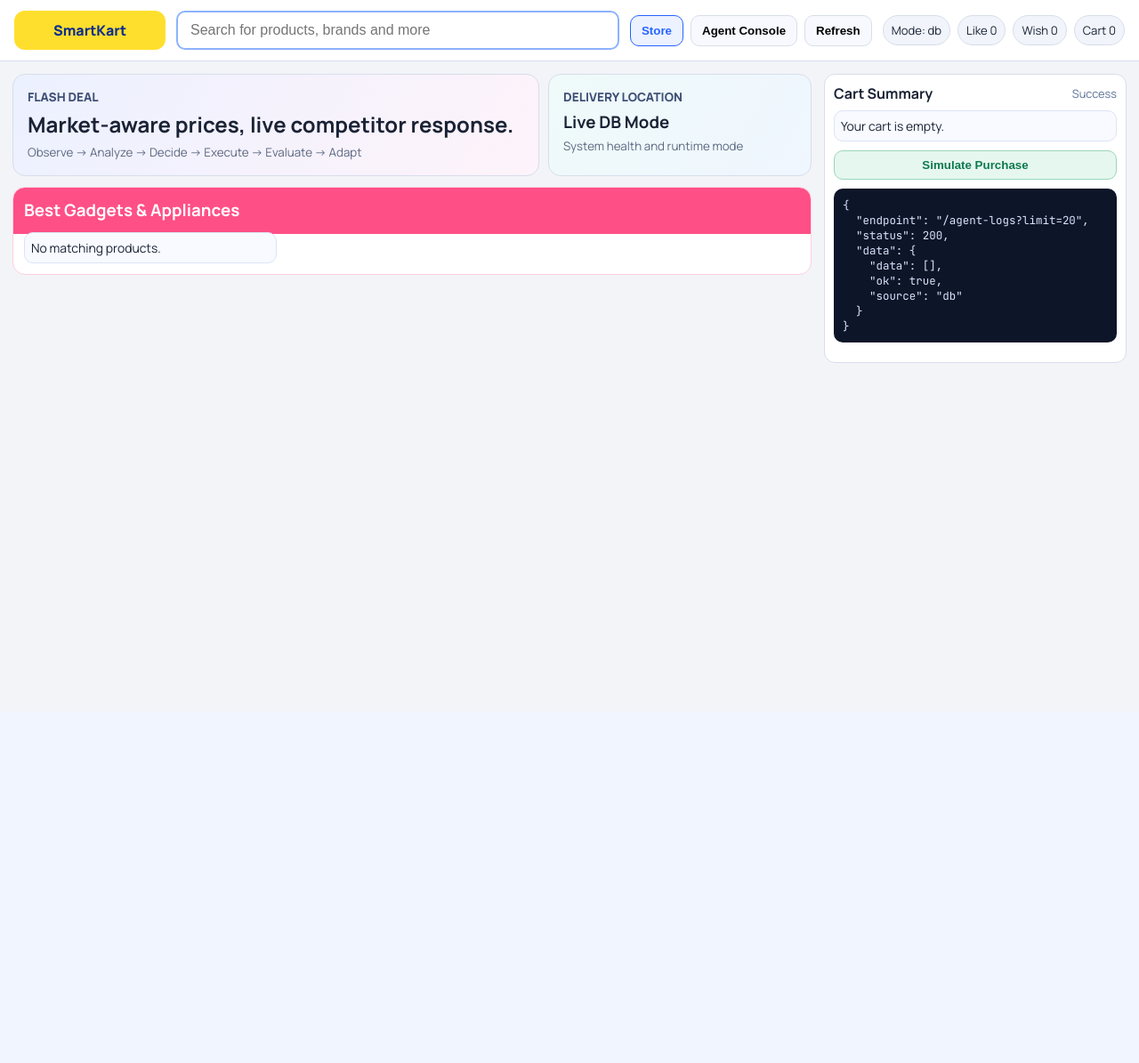
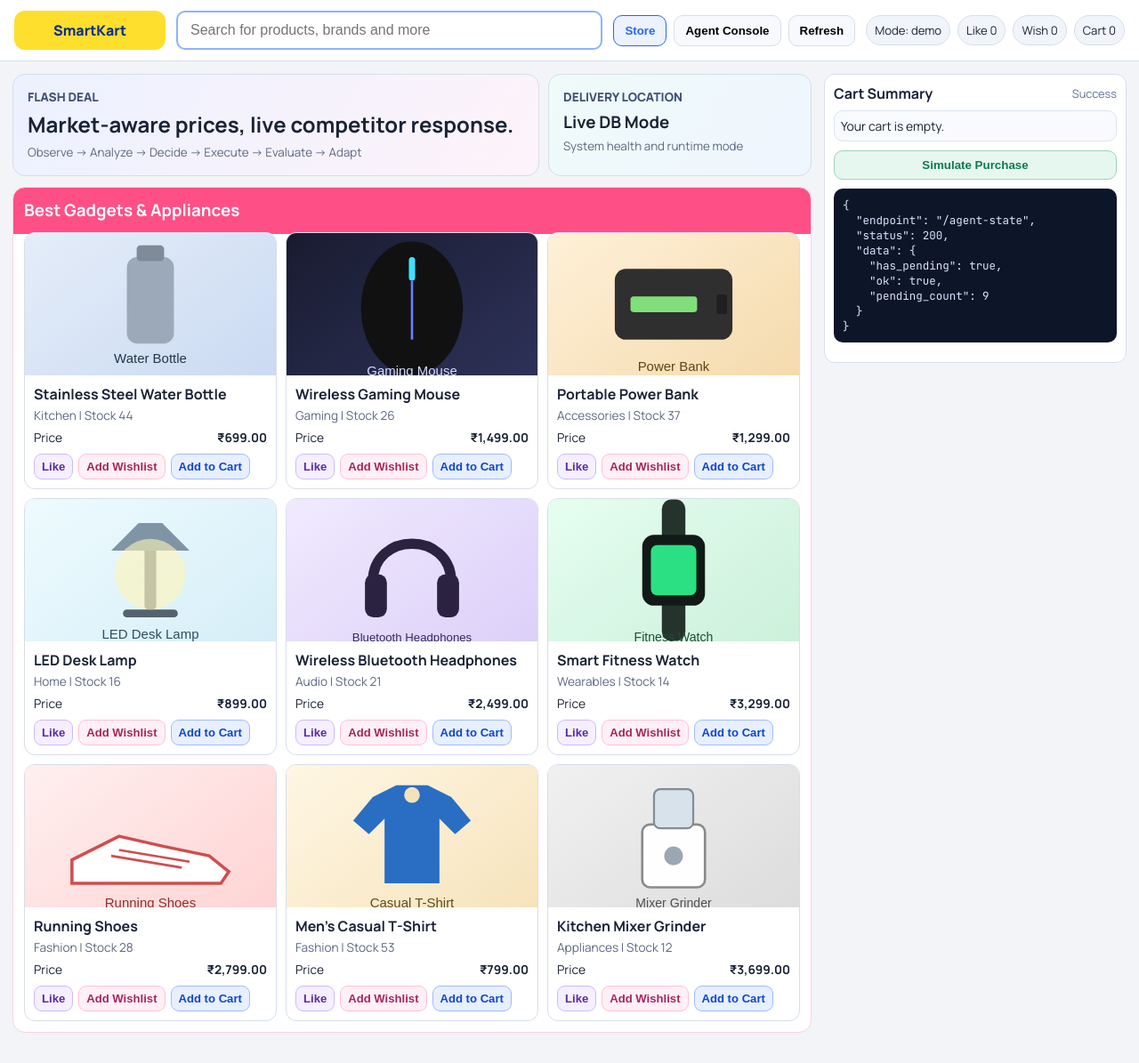
Before and after one commit to rakeshpakala7/vhack2.0, a Flask app: page / in a window 1280 px wide. Shown: the whole page at 89% size. Before the commit the page ends 408 px from the top, so only its background shows below. Run offline with Flask 3, Linux system fonts and the light colour scheme; data that the repository does not hold is empty.

Commit message:
Implement stable local product images and improve agent analysis/apply flow

```diff
--- a/app.py
+++ b/app.py
@@ -3,25 +3,40 @@ import random
 from flask import Flask, jsonify, render_template, request
 from services.product_service import get_all_products
 from services.sales_service import simulate_sales, get_sales_trend
-from services.agent_service import run_agent
 from db_config import get_connection
 
 app = Flask(__name__)
 
 DEMO_PRODUCTS = [
-    {"id": 1, "name": "Noise Buds Pro", "price": 89.0, "stock": 28, "category": "Audio"},
-    {"id": 2, "name": "Aero Smart Watch X", "price": 149.0, "stock": 19, "category": "Wearables"},
-    {"id": 3, "name": "PowerMax 20K Bank", "price": 59.0, "stock": 42, "category": "Accessories"},
-    {"id": 4, "name": "TrimEdge Groom Kit", "price": 69.0, "stock": 25, "category": "Grooming"},
-    {"id": 5, "name": "Volt Gaming Mouse", "price": 39.0, "stock": 31, "category": "Gaming"},
-    {"id": 6, "name": "AirCool Desk Fan", "price": 45.0, "stock": 15, "category": "Home"},
+    {"id": 1, "name": "Stainless Steel Water Bottle", "price": 699.0, "stock": 44, "category": "Kitchen"},
+    {"id": 2, "name": "Wireless Gaming Mouse", "price": 1499.0, "stock": 26, "category": "Gaming"},
+    {"id": 3, "name": "Portable Power Bank", "price": 1299.0, "stock": 38, "category": "Accessories"},
+    {"id": 4, "name": "LED Desk Lamp", "price": 899.0, "stock": 19, "category": "Home"},
+    {"id": 5, "name": "Wireless Bluetooth Headphones", "price": 2499.0, "stock": 21, "category": "Audio"},
+    {"id": 6, "name": "Smart Fitness Watch", "price": 3299.0, "stock": 14, "category": "Wearables"},
+    {"id": 7, "name": "Running Shoes", "price": 2799.0, "stock": 32, "category": "Fashion"},
+    {"id": 8, "name": "Men's Casual T-Shirt", "price": 799.0, "stock": 55, "category": "Fashion"},
+    {"id": 9, "name": "Kitchen Mixer Grinder", "price": 3699.0, "stock": 12, "category": "Appliances"},
 ]
+REQUESTED_PRODUCT_NAMES = {p["name"] for p in DEMO_PRODUCTS}
+PRODUCT_IMAGE_FILES = {
+    "Stainless Steel Water Bottle": "stainless_steel_water_bottle.svg",
+    "Wireless Gaming Mouse": "wireless_gaming_mouse.svg",
+    "Portable Power Bank": "portable_power_bank.svg",
+    "LED Desk Lamp": "led_desk_lamp.svg",
+    "Wireless Bluetooth Headphones": "wireless_bluetooth_headphones.svg",
+    "Smart Fitness Watch": "smart_fitness_watch.svg",
+    "Running Shoes": "running_shoes.svg",
+    "Men's Casual T-Shirt": "mens_casual_tshirt.svg",
+    "Kitchen Mixer Grinder": "kitchen_mixer_grinder.svg",
+}
 
 UI_STATE = {
     "likes": set(),
     "wishlist": set(),
     "cart": {},
-    "demo_logs": []
+    "demo_logs": [],
+    "pending_decisions": []
 }
 
 
@@ -55,7 +70,10 @@ def _normalize_products(rows):
 
 def _get_products():
     if _db_is_available():
-        return _normalize_products(get_all_products()), "db"
+        db_products = _normalize_products(get_all_products())
+        filtered = [p for p in db_products if p["name"] in REQUESTED_PRODUCT_NAMES]
+        if filtered:
+            return filtered, "db"
     return [dict(p) for p in DEMO_PRODUCTS], "demo"
 
 
@@ -88,8 +106,9 @@ def _demand_for_product(product, source):
     return max(20, min(95, 100 - product["stock"] + ((product["id"] * 11) % 21)))
 
 
-def _product_image_url(product_id):
-    return f"https://picsum.photos/seed/shop-{product_id}/480/320"
+def _product_image_url(product_name, product_id):
+    filename = PRODUCT_IMAGE_FILES.get(str(product_name), f"product_{int(product_id)}.svg")
+    return f"/static/images/{filename}"
 
 
 def _enrich_products(products, source):
@@ -108,7 +127,7 @@ def _enrich_products(products, source):
             "liked": p["id"] in UI_STATE["likes"],
             "wishlisted": p["id"] in UI_STATE["wishlist"],
             "cart_qty": cart_qty,
-            "image_url": _product_image_url(p["id"])
+            "image_url": _product_image_url(p["name"], p["id"])
         })
     return enriched
 
@@ -147,44 +166,116 @@ def _run_demo_agent(products, source):
     for p in products:
         demand = _demand_for_product(p, source)
         competitor = _competitor_price(p["price"], p["id"])
-        action = "no_action"
-        discount = 0.0
-        reason = "Market conditions are balanced."
+        trend = _trend_for_product(p, source)
+        stock = int(p["stock"])
+        price = float(p["price"])
 
-        if p["stock"] > 32 and demand < 45:
-            action = "discount"
-            discount = 12.0
-            reason = "High stock and weak demand detected."
-        elif competitor < p["price"] and demand < 60:
-            action = "discount"
-            discount = 6.0
-            reason = "Competitor undercutting while demand is soft."
-        elif p["stock"] < 8 and demand > 70:
-            reason = "Protecting margin due to low stock and strong demand."
+        action = "decrease_price"
+        action_value = 2.0
+        reason = "Baseline micro-adjustment to keep price movement active."
 
-        before_price = p["price"]
-        after_price = before_price
-        success = False
+        if demand >= 70 and stock <= 15:
+            action = "increase_price"
+            action_value = 8.0
+            reason = "Demand is high and stock is low."
+        elif stock >= 40 and demand <= 45:
+            action = "decrease_price"
+            action_value = 10.0
+            reason = "Stock is high and demand is weak."
+        elif competitor < price and demand < 60:
+            action = "decrease_price"
+            action_value = 6.0
+            reason = "Competitor price is lower while demand is not strong."
+        elif competitor > price and trend == "up" and demand > 68:
+            action = "increase_price"
+            action_value = 4.0
+            reason = "Demand trend is up and competitor is priced higher."
+        elif demand >= 55 or stock <= 20:
+            action = "increase_price"
+            action_value = 3.0
+            reason = "Healthy demand or tighter stock supports a small increase."
 
-        if action == "discount" and discount > 0:
-            after_price = round(before_price * (1 - discount / 100), 2)
-            p["price"] = after_price
-            success = True
+        if action == "increase_price":
+            after_price = round(price * (1 + action_value / 100), 2)
+        else:
+            after_price = round(price * (1 - action_value / 100), 2)
+
+        results.append({
+            "product_id": p["id"],
+            "name": p["name"],
+            "problem": f"demand={demand}, stock={stock}, competitor={competitor}, trend={trend}",
+            "action": action,
+            "action_value": action_value,
+            "reason": reason,
+            "before_price": price,
+            "after_price": after_price,
+            "success": False
+        })
+    return results
+
+
+def _analyze_agent(products, source):
+    decisions = _run_demo_agent(products, source)
+    UI_STATE["pending_decisions"] = decisions
+    return decisions
+
+
+def _apply_agent_decisions(source):
+    decisions = list(UI_STATE["pending_decisions"])
+    if not decisions:
+        return []
+
+    by_id = {p["id"]: p for p in DEMO_PRODUCTS}
+
+    if source == "db":
+        conn = get_connection()
+        cursor = conn.cursor()
+
+    applied = []
+    for decision in decisions:
+        action = decision.get("action", "no_action")
+        product_id = int(decision.get("product_id", 0))
+        after_price = float(decision.get("after_price", 0))
+        success = action in ("increase_price", "decrease_price") and after_price > 0
+
+        if success:
+            if source == "db":
+                cursor.execute("UPDATE products SET price=%s WHERE id=%s", (after_price, product_id))
+            else:
+                target = by_id.get(product_id)
+                if target:
+                    target["price"] = after_price
 
         log = {
-            "product_id": p["id"],
-            "problem": f"demand={demand}, stock={p['stock']}, competitor={competitor}",
-            "action": action,
-            "action_value": discount,
-            "reason": reason,
-            "before_price": before_price,
-            "after_price": after_price,
+            **decision,
             "success": success
         }
+
+        if source == "db":
+            cursor.execute("""
+                INSERT INTO agent_logs
+                (product_id, problem, action, action_value, reason, before_price, after_price, success)
+                VALUES (%s,%s,%s,%s,%s,%s,%s,%s)
+            """, (
+                product_id,
+                decision.get("problem", ""),
+                action,
+                float(decision.get("action_value", 0)),
+                decision.get("reason", ""),
+                float(decision.get("before_price", 0)),
+                after_price,
+                success
+            ))
+
         _record_demo_log(log)
-        results.append(log)
+        applied.append(log)
 
-    return results
+    if source == "db":
+        conn.commit()
+        conn.close()
+
+    UI_STATE["pending_decisions"] = []
+    return applied
 
 
 @app.route("/")
@@ -405,12 +496,46 @@ def simulate_purchase():
 @app.route("/run-agent")
 def run():
     products_data, source = _get_products()
-    if source == "db":
-        try:
-            return jsonify(run_agent())
-        except Exception:
-            pass
-    return jsonify(_run_demo_agent(products_data, source))
+    decisions = _analyze_agent(products_data, source)
+    return jsonify({
+        "ok": True,
+        "stage": "analysis",
+        "message": "Analysis completed. Review and apply decisions.",
+        "data": decisions
+    })
+
+
+@app.route("/apply-agent-decisions", methods=["POST"])
+def apply_agent_decisions():
+    _, source = _get_products()
+    try:
+        applied = _apply_agent_decisions(source)
+    except Exception as e:
+        return jsonify({"ok": False, "error": "apply_failed", "message": str(e)}), 500
+
+    if not applied:
+        return jsonify({
+            "ok": False,
+            "error": "no_pending_decisions",
+            "message": "Run agent analysis before applying decisions."
+        }), 400
+
+    return jsonify({
+        "ok": True,
+        "stage": "applied",
+        "message": "Price changes applied successfully.",
+        "data": applied
+    })
+
+
+@app.route("/agent-state")
+def agent_state():
+    pending = UI_STATE.get("pending_decisions", [])
+    return jsonify({
+        "ok": True,
+        "pending_count": len(pending),
+        "has_pending": len(pending) > 0
+    })
 
 
 @app.route("/agent-logs")
--- a/static/app.js
+++ b/static/app.js
@@ -14,6 +14,7 @@ const competitorPanel = document.getElementById("competitorPanel");
 const strategyPanel = document.getElementById("strategyPanel");
 const logPanel = document.getElementById("logPanel");
 const memoryPanel = document.getElementById("memoryPanel");
+const applyAgentBtn = document.getElementById("applyAgentBtn");
 
 let storeCache = {
     source: "--",
@@ -32,7 +33,12 @@ function setOutput(data) {
 }
 
 function money(value) {
-    return `$${Number(value || 0).toFixed(2)}`;
+    return Number(value || 0).toLocaleString("en-IN", {
+        style: "currency",
+        currency: "INR",
+        minimumFractionDigits: 2,
+        maximumFractionDigits: 2
+    });
 }
 
 async function api(path, options = {}) {
@@ -97,8 +103,6 @@ function productCard(product) {
                 <h4>${product.name}</h4>
                 <p class="meta">${product.category} | Stock ${product.stock}</p>
                 <div class="metric"><span>Price</span><strong>${money(product.price)}</strong></div>
-                <div class="metric"><span>Competitor</span><strong>${money(product.competitor_price)}</strong></div>
-                <div class="metric"><span>Demand</span><strong>${product.demand}/100</strong></div>
                 <div class="actions">
                     <button class="btn-small like" data-like="${product.id}">${liked}</button>
                     <button class="btn-small wish" data-wishlist="${product.id}">${wish}</button>
@@ -193,6 +197,11 @@ async function loadStore() {
     renderCart();
 }
 
+async function refreshApplyButtonState() {
+    const res = await api("/agent-state");
+    applyAgentBtn.disabled = !(res.ok && res.data?.has_pending);
+}
+
 function drawList(target, rows, renderer) {
     target.innerHTML = "";
     if (!rows.length) {
@@ -284,17 +293,35 @@ document.getElementById("refreshBtn").addEventListener("click", async () => {
     await loadStore();
     await loadAgentPanels();
     await loadHealth();
+    await refreshApplyButtonState();
 });
 document.getElementById("healthBtn").addEventListener("click", loadHealth);
 document.getElementById("simulateBtn").addEventListener("click", async () => {
     await api("/simulate-sales");
     await loadStore();
     await loadAgentPanels();
+    await refreshApplyButtonState();
 });
 document.getElementById("runAgentBtn").addEventListener("click", async () => {
-    await api("/run-agent");
+    const res = await api("/run-agent");
+    const decisions = res.data?.data || [];
+    applyAgentBtn.disabled = decisions.length === 0;
+    drawList(logPanel, decisions, (x) => `
+        <p><strong>${x.name || `Product ${x.product_id}`}</strong> | ${x.action}</p>
+        <p class="small">${money(x.before_price)} -> ${money(x.after_price)} | ${x.reason || ""}</p>
+    `);
+    memoryPanel.textContent = buildMemory(decisions);
+    await loadStore();
+    await refreshApplyButtonState();
+});
+applyAgentBtn.addEventListener("click", async () => {
+    const res = await api("/apply-agent-decisions", { method: "POST" });
+    if (res.ok) {
+        applyAgentBtn.disabled = true;
+    }
     await loadStore();
     await loadAgentPanels();
+    await refreshApplyButtonState();
 });
 document.getElementById("reloadSignalsBtn").addEventListener("click", loadAgentPanels);
 document.getElementById("checkoutBtn").addEventListener("click", simulateCheckout);
@@ -303,6 +330,7 @@ async function init() {
     await loadHealth();
     await loadStore();
     await loadAgentPanels();
+    await refreshApplyButtonState();
 }
 
 init();
--- a/templates/index.html
+++ b/templates/index.html
@@ -55,7 +55,8 @@
             <div class="admin-actions">
                 <button id="healthBtn">Check Health</button>
                 <button id="simulateBtn">Simulate Sales</button>
-                <button id="runAgentBtn">Run Agent Loop</button>
+                <button id="runAgentBtn">Run Agent Analysis</button>
+                <button id="applyAgentBtn" disabled>Apply Agent Decisions</button>
                 <button id="reloadSignalsBtn">Reload Panels</button>
             </div>
 
```
Also changed, not shown: static/images/kitchen_mixer_grinder.svg (added), static/images/led_desk_lamp.svg (added), static/images/mens_casual_tshirt.svg (added), static/images/portable_power_bank.svg (added), static/images/running_shoes.svg (added), static/images/smart_fitness_watch.svg (added), static/images/stainless_steel_water_bottle.svg (added), static/images/wireless_bluetooth_headphones.svg (added), static/images/wireless_gaming_mouse.svg (added).
